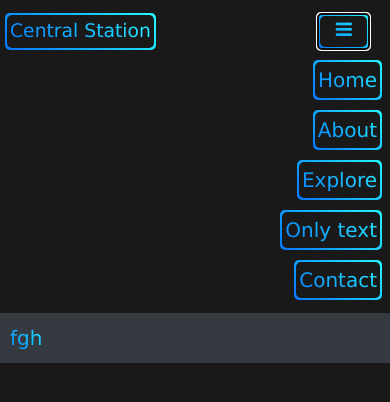
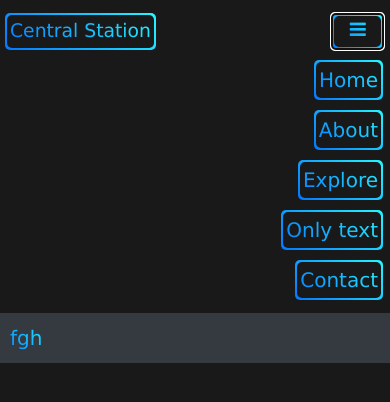
Before and after one commit to Charles-Rein/navbar, a plain HTML site: page index.html in a window 390 px wide. Both pictures are taken after a click on the button "Toggle navigation". Drawn offline with nearby package versions, Linux system fonts and the light colour scheme.

Commit message:
Add files via upload

```diff
--- a/index.html
+++ b/index.html
@@ -15,7 +15,7 @@
 </head>
 <style>
   body{
-      background-color: #1a191a;
+      background-color: #1a191a !important;
   }
 .fa {
     margin-top: 4px ;
@@ -26,16 +26,23 @@
   margin-left: -10px !important;
 }
 .collapse{
-  margin-right: -12px !important;
+  margin-right: -13px !important;
+}
+.navbar-toggler {
+  margin-right: -9px !important;
+}
+.navbar-collapse{
+  text-align: right !important;
+  margin-right: -13px !important;
 }
 </style>
 <body>
 
-    <nav class="navbar navbar-expand-sm ">
+    <nav class="navbar navbar-expand-sm">
         <div class="container-fluid">
           <a class="navbar-brand button b-blue  ml-auto" href="#">Central Station</a>
           <button class="navbar-toggler button b-blue" type="button" data-toggle="collapse" data-target="#navbarResponsive" aria-controls="navbarResponsive" aria-expanded="false" aria-label="Toggle navigation">
-            <span class="navbar-toggler-icon  b-blue "><i class="fa fa-bars" aria-hidden="true"></i></span>
+            <span class="navbar-toggler-icon "><i class="fa fa-bars" ></i></span>
           </button>
           <div class="collapse navbar-collapse  text-right" id="navbarResponsive">
             <ul class="navbar-nav ml-auto">
```
